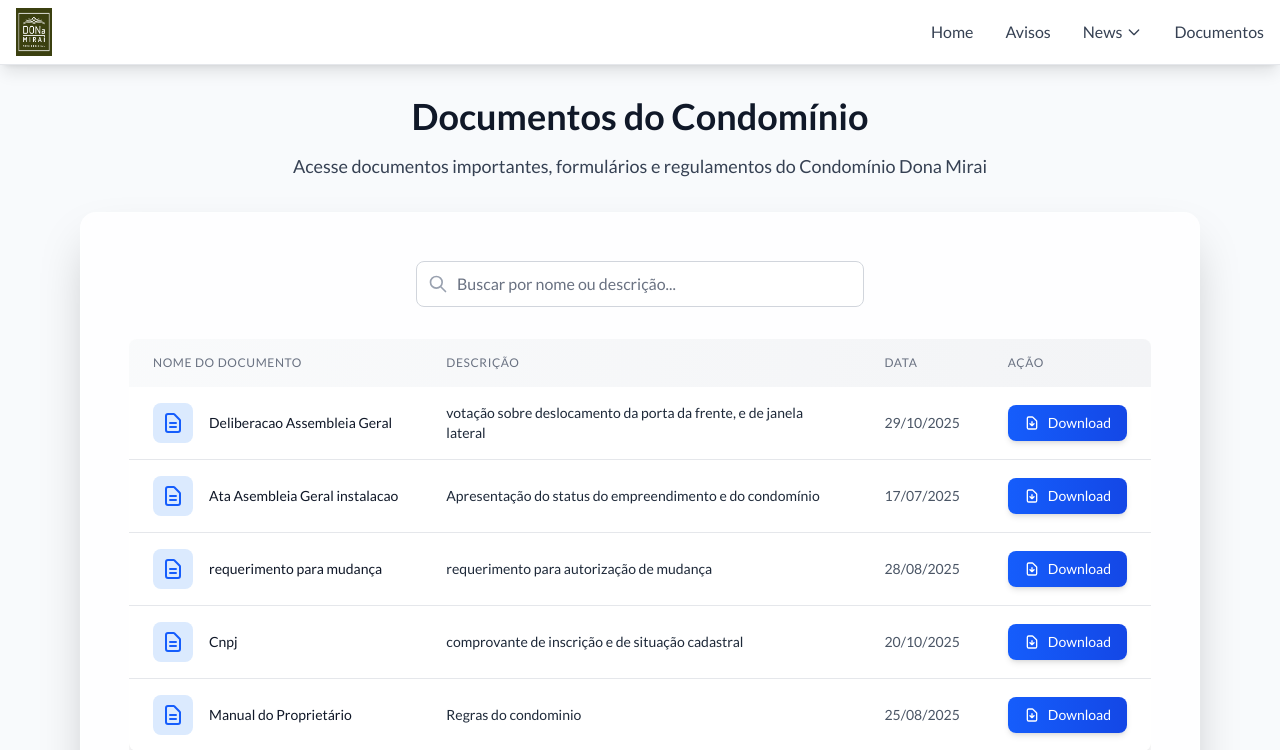
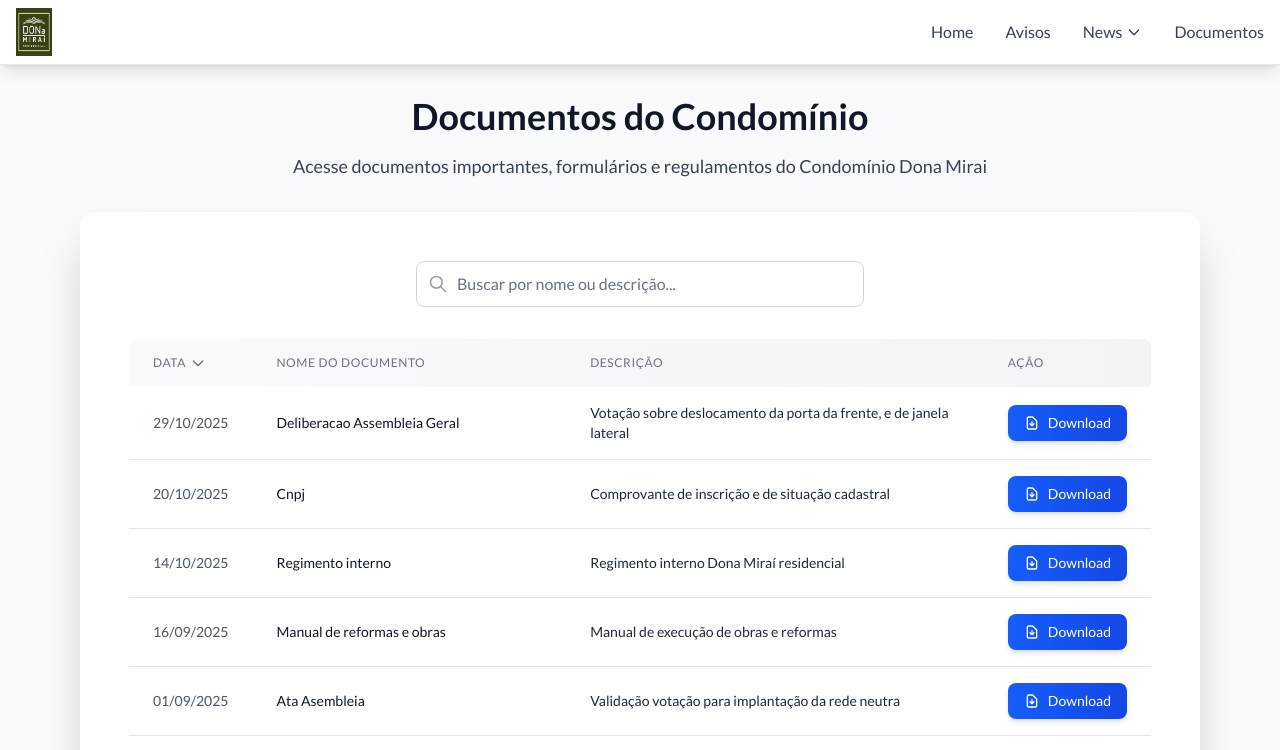
Before and after one commit to robdll/condominio-dona-mirai, a Next.js app: page /documentos in a window 1280 px wide. Shown: the top 750 px of the page. Built offline with nearby package versions, Linux system fonts and the light colour scheme.

Commit message:
adds docs

```diff
--- a/src/app/documentos/page.js
+++ b/src/app/documentos/page.js
@@ -1,26 +1,62 @@
 'use client';
 
 import { useState, useMemo } from 'react';
+import Link from 'next/link';
 import { documentos } from '../../components/Documentos/documentos.constant';
 import { formatDate } from '../../lib/utils';
 
 export default function Documentos() {
   // Search state
   const [searchTerm, setSearchTerm] = useState('');
+  // Sort state
+  const [sortField, setSortField] = useState('date');
+  const [sortDirection, setSortDirection] = useState('desc');
 
-  // Filter documents based on search term
-  const filteredDocumentos = useMemo(() => {
-    if (!searchTerm.trim()) {
-      return documentos;
-    }
+  // Filter and sort documents
+  const filteredAndSortedDocumentos = useMemo(() => {
+    let filtered = documentos;
 
+    // Filter by search term
+    if (searchTerm.trim()) {
       const term = searchTerm.toLowerCase();
-    return documentos.filter(documento =>
+      filtered = documentos.filter(documento =>
         documento.name.toLowerCase().includes(term) ||
         documento.description.toLowerCase().includes(term) ||
         formatDate(documento.date).toLowerCase().includes(term)
       );
-  }, [searchTerm]);
+    }
+
+    // Sort documents
+    return filtered.sort((a, b) => {
+      let aValue, bValue;
+
+      if (sortField === 'date') {
+        aValue = new Date(a.date);
+        bValue = new Date(b.date);
+      } else if (sortField === 'name') {
+        aValue = a.name.toLowerCase();
+        bValue = b.name.toLowerCase();
+      } else {
+        aValue = a.description.toLowerCase();
+        bValue = b.description.toLowerCase();
+      }
+
+      if (sortDirection === 'asc') {
+        return aValue > bValue ? 1 : -1;
+      } else {
+        return aValue < bValue ? 1 : -1;
+      }
+    });
+  }, [searchTerm, sortField, sortDirection]);
+
+  const handleSort = (field) => {
+    if (sortField === field) {
+      setSortDirection(sortDirection === 'asc' ? 'desc' : 'asc');
+    } else {
+      setSortField(field);
+      setSortDirection('asc');
+    }
+  };
 
   return (
     <div className="min-h-screen bg-gradient-radial from-blue-50 via-indigo-50 to-purple-50 dark:from-gray-900 dark:via-blue-900 dark:to-purple-900">
@@ -57,7 +93,7 @@ export default function Documentos() {
             {searchTerm && (
               <div className="mt-2 text-center">
                 <span className="text-sm text-gray-600 dark:text-gray-400">
-                  {filteredDocumentos.length} documento{filteredDocumentos.length !== 1 ? 's' : ''} encontrado{filteredDocumentos.length !== 1 ? 's' : ''}
+                  {filteredAndSortedDocumentos.length} documento{filteredAndSortedDocumentos.length !== 1 ? 's' : ''} encontrado{filteredAndSortedDocumentos.length !== 1 ? 's' : ''}
                 </span>
               </div>
             )}
@@ -65,7 +101,7 @@ export default function Documentos() {
 
           {/* Table */}
           <div className="overflow-x-auto">
-            {filteredDocumentos.length === 0 ? (
+            {filteredAndSortedDocumentos.length === 0 ? (
               <div className="bg-white dark:bg-gray-800 rounded-lg shadow-lg p-12 text-center">
                 <div className="text-gray-400 dark:text-gray-500 mb-4">
                   <svg className="w-16 h-16 mx-auto" fill="none" stroke="currentColor" viewBox="0 0 24 24">
@@ -86,14 +122,44 @@ export default function Documentos() {
               <table className="w-full bg-white dark:bg-gray-800 rounded-lg shadow-lg overflow-hidden">
                 <thead className="bg-gradient-to-r from-gray-50 to-gray-100 dark:from-gray-700 dark:to-gray-600">
                   <tr>
-                    <th className="px-6 py-4 text-left text-xs font-medium text-gray-500 dark:text-gray-300 uppercase tracking-wider">
+                    <th
+                      className="px-6 py-4 text-left text-xs font-medium text-gray-500 dark:text-gray-300 uppercase tracking-wider cursor-pointer hover:bg-gray-100 dark:hover:bg-gray-600 transition-colors"
+                      onClick={() => handleSort('date')}
+                    >
+                      <div className="flex items-center">
+                        Data
+                        {sortField === 'date' && (
+                          <svg className="ml-1 w-4 h-4" fill="none" stroke="currentColor" viewBox="0 0 24 24">
+                            <path strokeLinecap="round" strokeLinejoin="round" strokeWidth={2} d={sortDirection === 'asc' ? 'M5 15l7-7 7 7' : 'M19 9l-7 7-7-7'} />
+                          </svg>
+                        )}
+                      </div>
+                    </th>
+                    <th
+                      className="px-6 py-4 text-left text-xs font-medium text-gray-500 dark:text-gray-300 uppercase tracking-wider cursor-pointer hover:bg-gray-100 dark:hover:bg-gray-600 transition-colors"
+                      onClick={() => handleSort('name')}
+                    >
+                      <div className="flex items-center">
                         Nome do Documento
+                        {sortField === 'name' && (
+                          <svg className="ml-1 w-4 h-4" fill="none" stroke="currentColor" viewBox="0 0 24 24">
+                            <path strokeLinecap="round" strokeLinejoin="round" strokeWidth={2} d={sortDirection === 'asc' ? 'M5 15l7-7 7 7' : 'M19 9l-7 7-7-7'} />
+                          </svg>
+                        )}
+                      </div>
                     </th>
-                    <th className="px-6 py-4 text-left text-xs font-medium text-gray-500 dark:text-gray-300 uppercase tracking-wider">
+                    <th
+                      className="px-6 py-4 text-left text-xs font-medium text-gray-500 dark:text-gray-300 uppercase tracking-wider cursor-pointer hover:bg-gray-100 dark:hover:bg-gray-600 transition-colors"
+                      onClick={() => handleSort('description')}
+                    >
+                      <div className="flex items-center">
                         Descrição
-                    </th>
-                    <th className="px-6 py-4 text-left text-xs font-medium text-gray-500 dark:text-gray-300 uppercase tracking-wider">
-                      Data
+                        {sortField === 'description' && (
+                          <svg className="ml-1 w-4 h-4" fill="none" stroke="currentColor" viewBox="0 0 24 24">
+                            <path strokeLinecap="round" strokeLinejoin="round" strokeWidth={2} d={sortDirection === 'asc' ? 'M5 15l7-7 7 7' : 'M19 9l-7 7-7-7'} />
+                          </svg>
+                        )}
+                      </div>
                     </th>
                     <th className="px-6 py-4 text-left text-xs font-medium text-gray-500 dark:text-gray-300 uppercase tracking-wider">
                       Ação
@@ -101,25 +167,19 @@ export default function Documentos() {
                   </tr>
                 </thead>
                 <tbody className="divide-y divide-gray-200 dark:divide-gray-700">
-                  {filteredDocumentos.map((documento) => (
+                  {filteredAndSortedDocumentos.map((documento) => (
                     <tr
                       key={documento.id}
                       className="hover:bg-gray-50 dark:hover:bg-gray-700 transition-colors"
                     >
                       <td className="px-6 py-4 whitespace-nowrap">
-                        <div className="flex items-center">
-                          <div className="flex-shrink-0 h-10 w-10">
-                            <div className="h-10 w-10 rounded-lg bg-blue-100 dark:bg-blue-900/20 flex items-center justify-center">
-                              <svg className="h-6 w-6 text-blue-600 dark:text-blue-400" fill="none" stroke="currentColor" viewBox="0 0 24 24">
-                                <path strokeLinecap="round" strokeLinejoin="round" strokeWidth={2} d="M9 12h6m-6 4h6m2 5H7a2 2 0 01-2-2V5a2 2 0 012-2h5.586a1 1 0 01.707.293l5.414 5.414a1 1 0 01.293.707V19a2 2 0 01-2 2z" />
-                              </svg>
+                        <div className="text-sm text-gray-600 dark:text-gray-400">
+                          {formatDate(documento.date)}
                         </div>
-                          </div>
-                          <div className="ml-4">
+                      </td>
+                      <td className="px-6 py-4 whitespace-nowrap">
                         <div className="text-sm font-medium text-gray-900 dark:text-white">
                           {documento.name}
-                            </div>
-                          </div>
                         </div>
                       </td>
                       <td className="px-6 py-4">
@@ -128,13 +188,8 @@ export default function Documentos() {
                         </div>
                       </td>
                       <td className="px-6 py-4 whitespace-nowrap">
-                        <div className="text-sm text-gray-600 dark:text-gray-400">
-                          {formatDate(documento.date)}
-                        </div>
-                      </td>
-                      <td className="px-6 py-4 whitespace-nowrap">
                         {documento.url ? (
-                          <a
+                          <Link
                             href={documento.url}
                             target="_blank"
                             rel="noopener noreferrer"
@@ -144,7 +199,7 @@ export default function Documentos() {
                               <path strokeLinecap="round" strokeLinejoin="round" strokeWidth={2} d="M12 10v6m0 0l-3-3m3 3l3-3m2 8H7a2 2 0 01-2-2V5a2 2 0 012-2h5.586a1 1 0 01.707.293l5.414 5.414a1 1 0 01.293.707V19a2 2 0 01-2 2z" />
                             </svg>
                             {documento.action}
-                          </a>
+                          </Link>
                         ) : (
                           <button
                             disabled
--- a/src/app/news/espaco-administracao/page.js
+++ b/src/app/news/espaco-administracao/page.js
@@ -1,4 +1,5 @@
 import Image from 'next/image';
+import Link from 'next/link';
 
 export default function EspacoAdministracao() {
   return (
@@ -79,7 +80,7 @@ export default function EspacoAdministracao() {
             </div>
 
             <div className="mt-8">
-              <a
+              <Link
                 href="/"
                 className="inline-flex items-center px-6 py-3 bg-gradient-to-r from-gray-600 to-gray-700 hover:from-gray-700 hover:to-gray-800 text-white rounded-lg transition-all duration-200 font-medium shadow-lg hover:shadow-xl"
               >
@@ -87,7 +88,7 @@ export default function EspacoAdministracao() {
                   <path strokeLinecap="round" strokeLinejoin="round" strokeWidth={2} d="M10 19l-7-7m0 0l7-7m-7 7h18" />
                 </svg>
                 Voltar ao Início
-              </a>
+              </Link>
             </div>
           </div>
         </div>
--- a/src/components/Documentos/documentos.constant.js
+++ b/src/components/Documentos/documentos.constant.js
@@ -3,14 +3,14 @@ export const documentos = [
     id: 1,
     date: "2025-10-29",
     name: "Deliberacao Assembleia Geral",
-    description: "votação sobre deslocamento da porta da frente, e de janela lateral",
+    description: "Votação sobre deslocamento da porta da frente, e de janela lateral",
     action: "Download",
     url: "https://uz0ighnnvs6odu2j.public.blob.vercel-storage.com/Deliberacao_Assembleia_Geral_29_10_2025_1761773224827.jpg",
   },
   {
     id: 2,
     date: "2025-07-17",
-    name: "Ata Asembleia Geral instalacao",
+    name: "Ata Asembleia",
     description: "Apresentação do status do empreendimento e do condomínio",
     action: "Download",
     url: "https://uz0ighnnvs6odu2j.public.blob.vercel-storage.com/Ata_Asembleia_Geral_instalacao_1761776371490.pdf",
@@ -18,8 +18,8 @@ export const documentos = [
   {
     id: 3,
     date: "2025-08-28",
-    name: "requerimento para mudança",
-    description: "requerimento para autorização de mudança",
+    name: "Requerimento para mudança",
+    description: "Requerimento para autorização de mudança",
     action: "Download",
     url: "https://uz0ighnnvs6odu2j.public.blob.vercel-storage.com/requerimento_para_mudan_a_1761776600283.pdf",
   },
@@ -27,7 +27,7 @@ export const documentos = [
     id: 4,
     date: "2025-10-20",
     name: "Cnpj",
-    description: "comprovante de inscrição e de situação cadastral",
+    description: "Comprovante de inscrição e de situação cadastral",
     action: "Download",
     url: "https://uz0ighnnvs6odu2j.public.blob.vercel-storage.com/Cnpj_1761776733593.pdf",
   },
@@ -38,7 +38,102 @@ export const documentos = [
     description: "Regras do condominio",
     action: "Download",
     url: "https://uz0ighnnvs6odu2j.public.blob.vercel-storage.com/Manual_do_Propriet_rio_1761776848189.pdf",
-  }
-
+  },
+  {
+    id: 6,
+    name: "Ata Asembleia",
+    description: "Deliberações  planilha orçamentária 2025",
+    date: "2025-08-07",
+    action: "Download",
+    url: "https://uz0ighnnvs6odu2j.public.blob.vercel-storage.com/Ata_Asembleia_1761791648518.pdf",
+  },
+  {
+    id: 7,
+    date: "2025-08-12",
+    name: "Ata Asembleia",
+    description: "Deliberações regimento interno",
+    action: "Download",
+    url: "https://uz0ighnnvs6odu2j.public.blob.vercel-storage.com/Ata_Asembleia_1761791747298.pdf",
+  },
+  {
+    id: 8,
+    date: "2025-08-13",
+    name: "Ata Asembleia",
+    description: "Deliberações manual de obras e implantação rede neutra",
+    action: "Download",
+    url: "https://uz0ighnnvs6odu2j.public.blob.vercel-storage.com/Ata_Asembleia_1761791889736.pdf",
+  },
+  {
+    id: 9,
+    date: "2025-08-18",
+    name: "Ata Asembleia",
+    description: "Deliberações implantação  rede neutra",
+    action: "Download",
+    url: "https://uz0ighnnvs6odu2j.public.blob.vercel-storage.com/Ata_Asembleia_1761792012246.pdf",
+  },
+  {
+    id: 10,
+    date: "2025-08-18",
+    name: "Ata Asembleia",
+    description: "Deliberações kit enxoval e do uso do espaço da lavanderia",
+    action: "Download",
+    url: "https://uz0ighnnvs6odu2j.public.blob.vercel-storage.com/Ata_Asembleia_1761792198295.pdf",
+  },
+  {
+    id: 11,
+    date: "2025-08-21",
+    name: "Ata Asembleia",
+    description: "Deliberações regimento interno parte 2",
+    action: "Download",
+    url: "https://uz0ighnnvs6odu2j.public.blob.vercel-storage.com/Ata_Asembleia_1761792285129.pdf",
+  },
+  {
+    id: 12,
+    date: "2025-08-21",
+    name: "Ata Asembleia",
+    description: "Deliberações regimento interno parte 3",
+    action: "Download",
+    url: "https://uz0ighnnvs6odu2j.public.blob.vercel-storage.com/Ata_Asembleia_1761792346328.pdf",
+  },
+  {
+    id: 13,
+    date: "2025-09-01",
+    name: "Ata Asembleia",
+    description: "Validação votação para implantação da rede neutra",
+    action: "Download",
+    url: "https://uz0ighnnvs6odu2j.public.blob.vercel-storage.com/Ata_Asembleia_1761792499123.pdf",
+  },
+  {
+    id: 14,
+    date: "2025-10-14",
+    name: "Regimento interno",
+    description: "Regimento interno Dona Miraí residencial",
+    action: "Download",
+    url: "https://uz0ighnnvs6odu2j.public.blob.vercel-storage.com/Regimento_interno_1761792591442.pdf",
+  },
+  {
+    id: 15,
+    date: "2025-09-16",
+    name: "Manual de reformas e obras",
+    description: "Manual de execução de obras e reformas",
+    action: "Download",
+    url: "https://uz0ighnnvs6odu2j.public.blob.vercel-storage.com/Manual_de_reformas_e_obras_1761792727313.pdf",
+  },
+  {
+    id: 16,
+    date: "2025-07-29",
+    name: "Convenção Condominial",
+    description: "Minuta do condominio da convenção condominial",
+    action: "Download",
+    url: "https://uz0ighnnvs6odu2j.public.blob.vercel-storage.com/Conven__o_Condominial_1761792849479.pdf",
+  },
+  {
+    id: 17,
+    date: "2025-08-25",
+    name: "Conformidade vistoria  Corpo de Bombeiros",
+    description: "Auto de vistoria do corpo de bombeiros",
+    action: "Download",
+    url: "https://uz0ighnnvs6odu2j.public.blob.vercel-storage.com/Conformidade_vistoria__Corpo_de_Bombeiros_1761792982237.pdf",
+  },
 
 ];
--- a/src/components/Home/LinkCard.js
+++ b/src/components/Home/LinkCard.js
@@ -1,3 +1,5 @@
+import Link from 'next/link';
+
 export default function LinkCard({ linkCard }) {
   return (
     <div className="bg-white/80 dark:bg-gray-800/80 backdrop-blur-sm rounded-2xl shadow-xl p-6 border border-white/20 dark:border-gray-700/20 text-center hover:shadow-2xl transition-all duration-300">
@@ -8,12 +10,12 @@ export default function LinkCard({ linkCard }) {
       </div>
       <h3 className="text-xl font-bold text-gray-900 dark:text-white mb-2">{linkCard.title}</h3>
       <p className="text-gray-700 dark:text-gray-200 mb-4">{linkCard.description}</p>
-      <a
+      <Link
         href={linkCard.link}
         className={`${linkCard.linkColor} hover:${linkCard.linkHoverColor} font-medium`}
       >
         {linkCard.linkText} →
-      </a>
+      </Link>
     </div>
   );
 }
```
Lines whose indentation alone changed are shown as unchanged.
